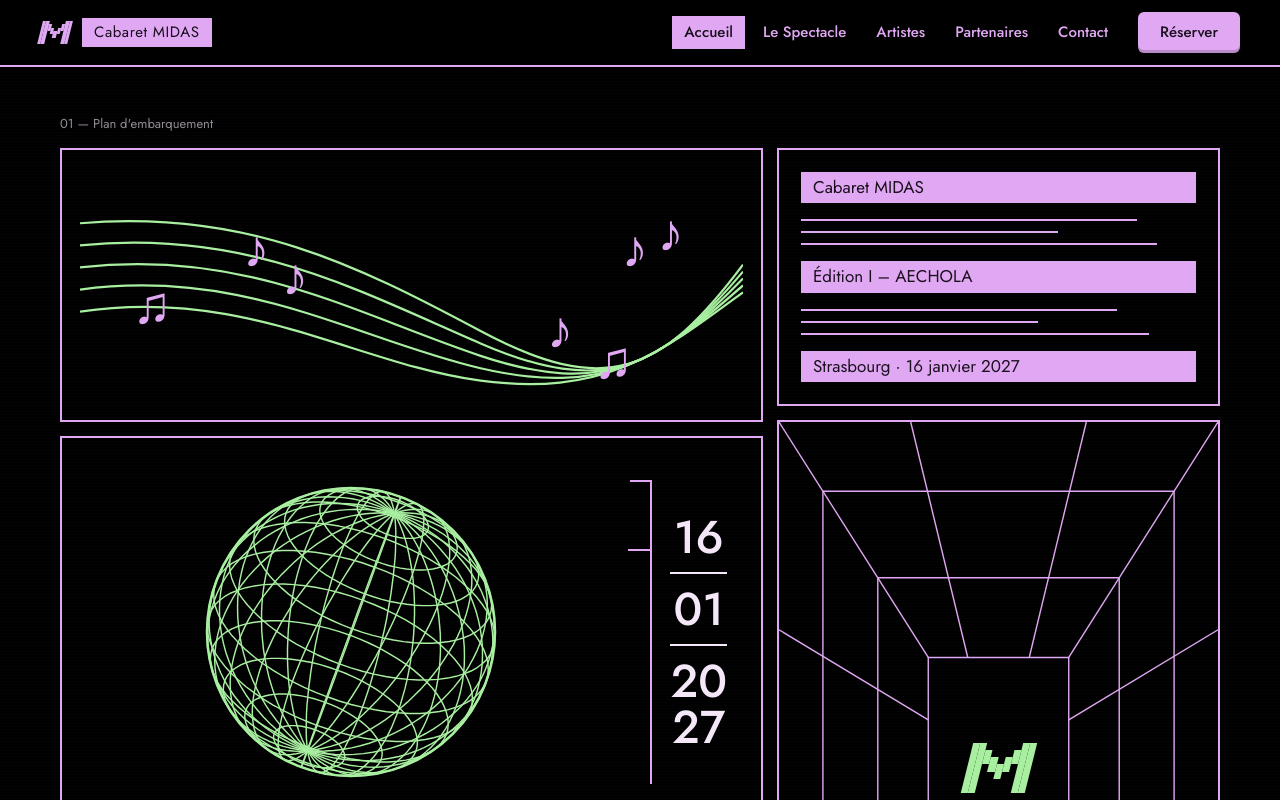
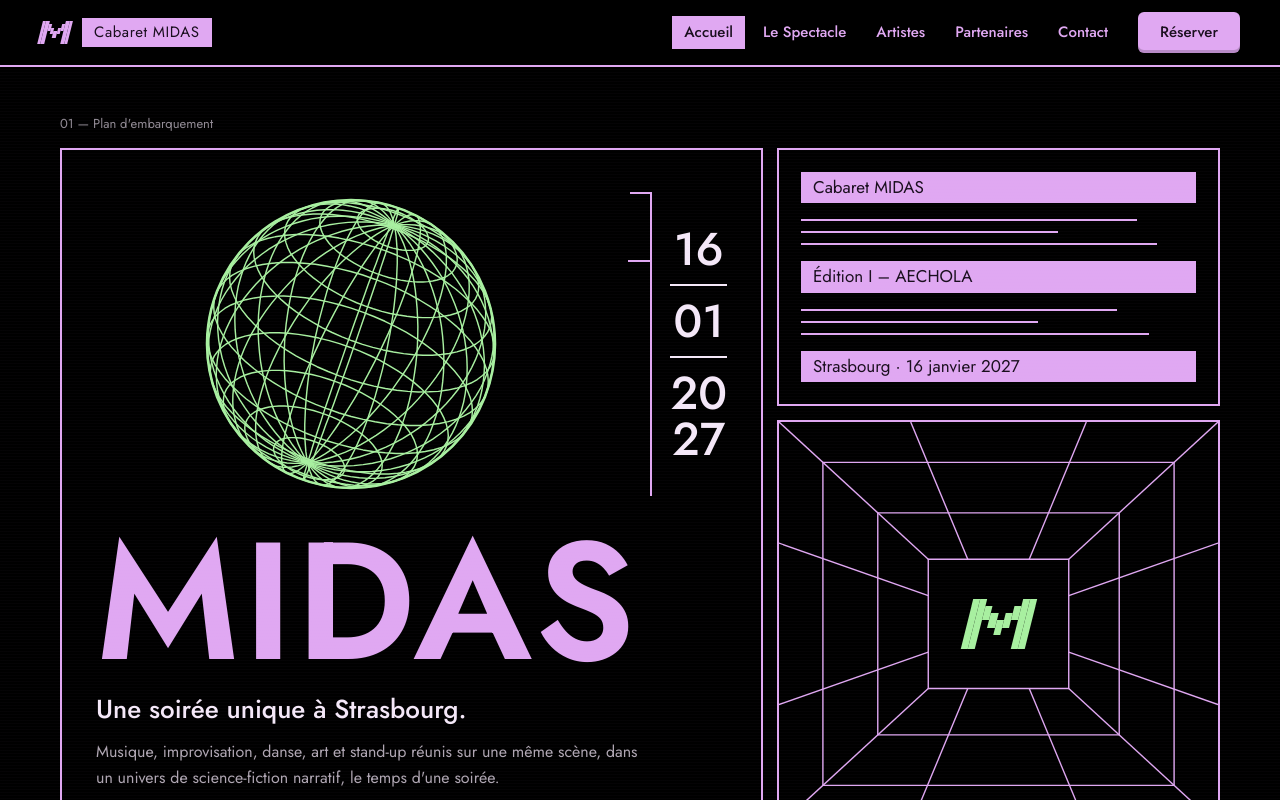
Before and after one commit to TheoMas/midas, a Next.js app: page / in a window 1280 px wide. Shown: the top 800 px of the page. Built offline with nearby package versions, Linux system fonts and the light colour scheme.

Commit message:
Retrait de la portée musicale, crédit Théo Mas
Co-Authored-By: Claude Opus 5.5 <noreply@anthropic.com>

```diff
--- a/app/page.tsx
+++ b/app/page.tsx
@@ -102,7 +102,7 @@ export default function MidasPage() {
             </div>
             <div style={{ display: 'flex', flexDirection: 'column', gap: 2, textAlign: 'right' }}>
               <span>Association MIDAS · Dysteel Music · © {new Date().getFullYear()}</span>
-              <span>Affiche : Anaïs Brobeck · Site : Theo Mas</span>
+              <span>Affiche : Anaïs Brobeck · Site : Théo Mas</span>
             </div>
           </div>
         </div>
--- a/app/sections/Accueil.tsx
+++ b/app/sections/Accueil.tsx
@@ -47,9 +47,6 @@ export default function Accueil({ onNavigate }: Props) {
       {/* Hero */}
       <div style={{ display: 'flex', flexWrap: 'wrap', gap: 14 }}>
         <div style={{ flex: '1 1 560px', minWidth: 0, display: 'flex', flexDirection: 'column', gap: 14 }}>
-        <div style={{ ...box, padding: 'clamp(10px,2vw,18px)' }}>
-          <Staff />
-        </div>
         <div style={{ ...box, flex: 1, padding: 'clamp(20px,3vw,34px)', display: 'flex', flexDirection: 'column', gap: 24 }}>
           <div style={{ display: 'flex', flexWrap: 'wrap', gap: 24, alignItems: 'center', justifyContent: 'space-between' }}>
             <div style={{ flex: '1 1 260px', display: 'flex', justifyContent: 'center' }}>
@@ -212,23 +209,6 @@ export default function Accueil({ onNavigate }: Props) {
   )
 }
 
-/** Portée musicale verte qui ondule, notes roses. */
-function Staff() {
-  const notes: [number, number, string][] = [[38, 112, '♫'], [118, 72, '♪'], [146, 92, '♪'], [338, 130, '♪'], [372, 152, '♫'], [392, 72, '♪'], [418, 60, '♪']]
-  return (
-    <svg viewBox="0 0 480 170" aria-hidden style={{ width: '100%', height: 'auto', display: 'block' }} fill="none">
-      <g stroke={GREEN} strokeWidth={1.6}>
-        {[0, 1, 2, 3, 4].map((i) => (
-          <path key={i} d={`M0 ${40 + i * 16} C 120 ${30 + i * 14}, 200 ${70 + i * 18}, 290 ${118 + i * 9} S 420 ${150 - i * 4}, 480 ${70 + i * 5}`} />
-        ))}
-      </g>
-      <g fill={PINK} fontSize={38} fontFamily="serif">
-        {notes.map(([x, y, n], i) => <text key={i} x={x} y={y}>{n}</text>)}
-      </g>
-    </svg>
-  )
-}
-
 function Rules({ widths }: { widths: number[] }) {
   return (
     <>
```
